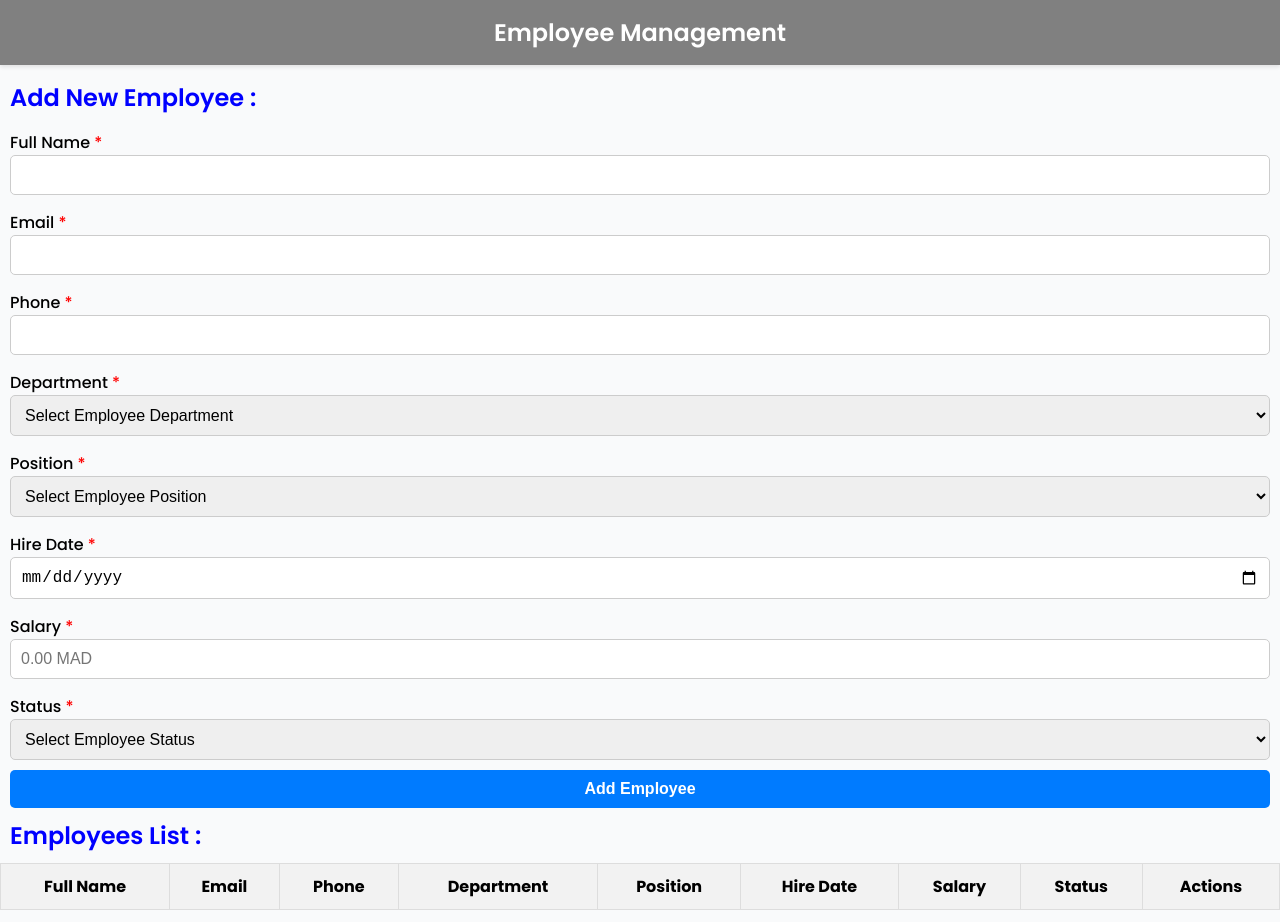
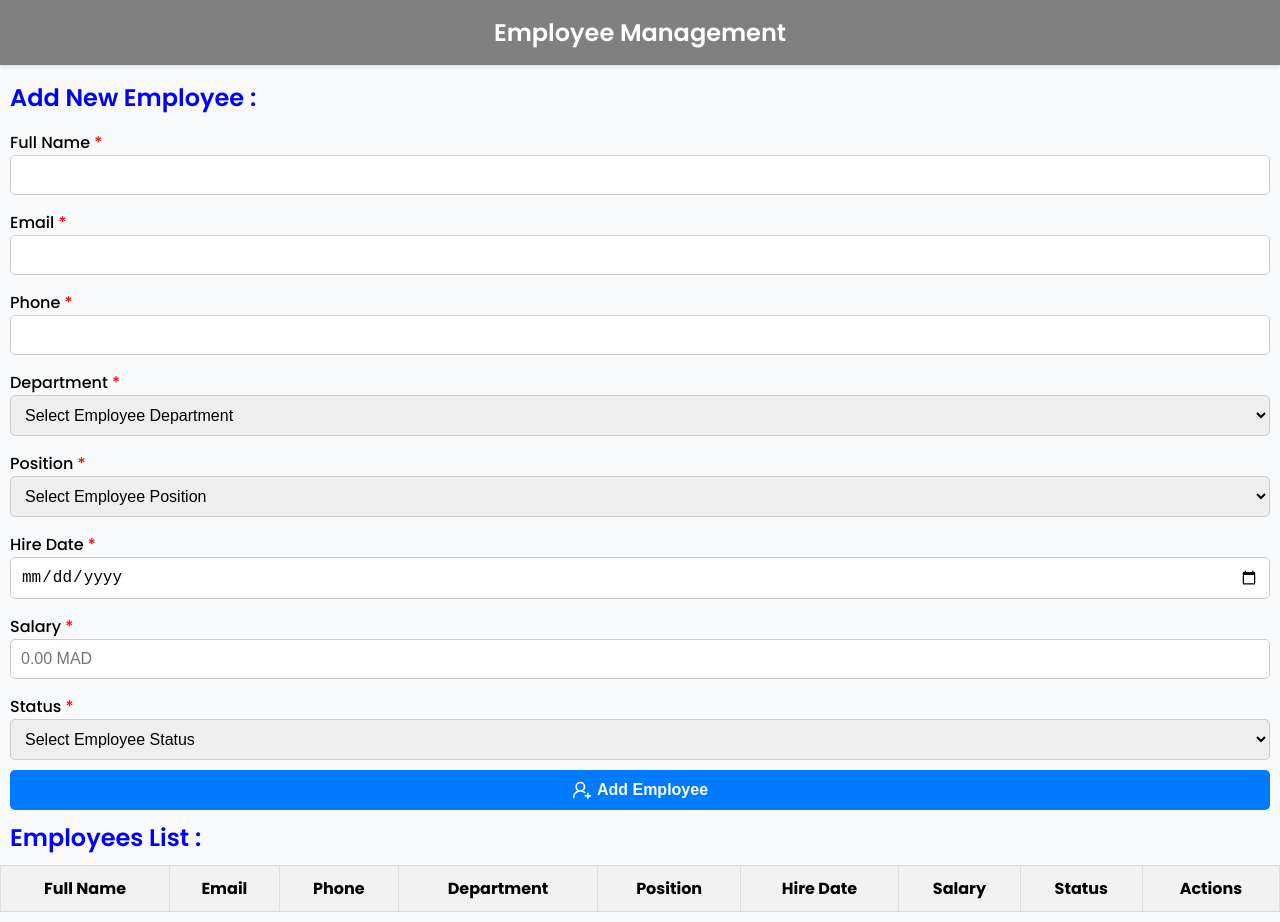
Before and after one commit to RTHILAA/EMPLOYEES-MANAGEMENT-APP, a React (Create React App) app: page / in a window 1280 px wide. Built offline with nearby package versions, Linux system fonts and the light colour scheme.

Commit message:
update project'

```diff
--- a/package.json
+++ b/package.json
@@ -6,6 +6,7 @@
     "@fortawesome/fontawesome-svg-core": "^7.1.0",
     "@fortawesome/free-solid-svg-icons": "^7.1.0",
     "@fortawesome/react-fontawesome": "^3.1.0",
+    "lucide-react": "^0.562.0",
     "react": "^18.3.1",
     "react-dom": "^18.3.1",
     "react-router-dom": "^6.27.0",
--- a/src/App.css
+++ b/src/App.css
@@ -41,26 +41,37 @@ color: red;
   font-size: 16px;
   outline: none;
 }
+
 .form-group input:focus,
 .form-group select:focus {
   border-color: #007bff;
 }
 
-.form-group button {
+.add-btn {
+  width: 100%;
   margin: 10px 0;
   padding: 10px;
   background-color: #007bff;
   color: white;
   border: none;
   border-radius: 5px;
+  cursor: pointer;
   font-size: 16px;
-    cursor: pointer;
   transition: background-color 0.3s ease;
-    font-weight: bold;
+  font-weight: 600;
+  display: flex;
+  align-items: center;
+  justify-content: center;
+  gap: 5px;
 }
 
-.form-group button:hover {
+.add-btn:hover {
   background-color: #0056b3;
+}
+
+.add-icon {
+  width: 20px;
+  height: 20px;
 }
 
 .employees-table {
@@ -81,12 +92,16 @@ color: red;
 }
 
 .edit-icon {
+  width: 24px;
+  height: 24px;
   color: blue;
   margin-right: 10px;
   cursor: pointer;
 }
 
 .delete-icon {
+  width: 24px;
+  height: 24px;
   color: red;
   cursor: pointer;
 }
--- a/src/App.js
+++ b/src/App.js
@@ -1,8 +1,8 @@
 import React, { useState } from "react";
 import "./App.css";
 import Header from "./Components/Header/Header";
-import { FontAwesomeIcon } from "@fortawesome/react-fontawesome";
-import { faPenToSquare, faTrash } from "@fortawesome/free-solid-svg-icons";
+import { UserRoundPen, UserRoundMinus, UserRoundPlus } from "lucide-react";
+
 
 export default function App() {
   const [employees, setEmployees] = useState([]);
@@ -153,7 +153,11 @@ export default function App() {
                 <option value="On leave">On Leave</option>
                 <option value="Terminated">Terminated</option>
               </select>
-              <button type="submit">Add Employee</button>
+
+                <button type="submit" className="add-btn">
+                  <UserRoundPlus className="add-icon" />
+                  <span>Add Employee</span>
+                </button>
             </form>
           </div>
         </div>
@@ -189,8 +193,8 @@ export default function App() {
                     <td>{emp.salary}</td>
                     <td>{emp.status}</td>
                     <td className="actions">
-                      <FontAwesomeIcon icon={faPenToSquare} onClick={() => handleEdit(emp.id)} className="edit-icon" />
-                      <FontAwesomeIcon icon={faTrash} onClick={() => handleDelete(emp.id)} className="delete-icon" />
+                      <UserRoundPen onClick={() => handleEdit(emp.id)} className="edit-icon" />
+                      <UserRoundMinus onClick={() => handleDelete(emp.id)} className="delete-icon" />
                     </td>
                   </tr>
                 )
```
Also changed, not shown: 1 other file (tests, documents, lock files or other folders). Lines whose indentation alone changed are shown as unchanged.
